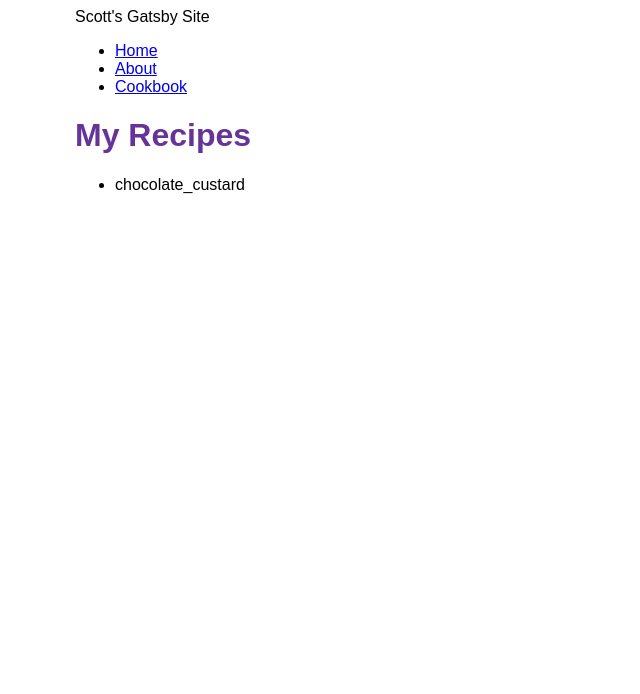
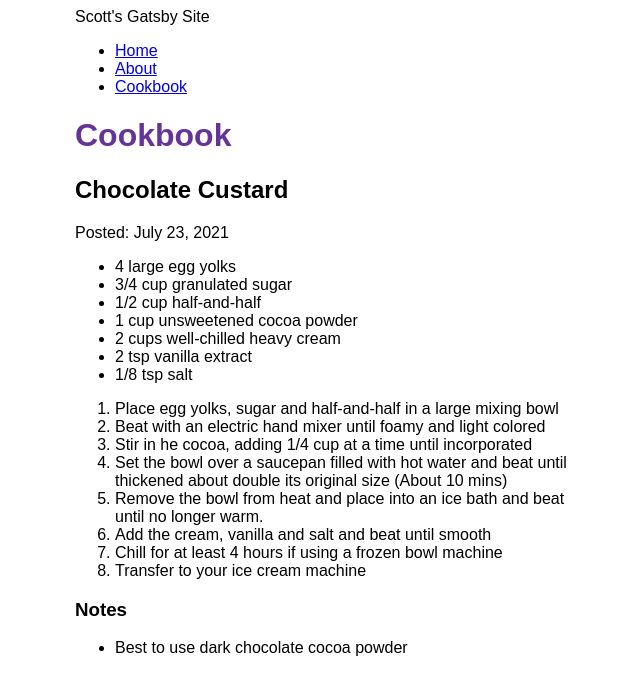
Before and after one commit to scottpopplewell/scottpopplewell.me, a Gatsby site: page /cookbook in a window 1280 px wide. Shown: the whole page, without its empty margins (315-955 px from the left). Built offline with nearby package versions, Linux system fonts and the light colour scheme; Gatsby itself is replaced by a stand-in of ours.

Commit message:
feat: adds mdx content to site

```diff
--- a/cookbook/chocolate_custard.mdx
+++ b/cookbook/chocolate_custard.mdx
@@ -1,7 +1,8 @@
-# Chocolate Custard
-
-*Size*: Makes about a quart
-
+---
+title: "Chocolate Custard"
+size: "Makes about a quart"
+date: "2021-07-23"
+---
 - 4 large egg yolks
 - 3/4 cup granulated sugar
 - 1/2 cup half-and-half
--- a/gatsby-config.js
+++ b/gatsby-config.js
@@ -13,6 +13,7 @@ module.exports = {
         name: `cookbook`,
         path: `${__dirname}/cookbook`,
       }
-    }
+    },
+    "gatsby-plugin-mdx",
   ],
 };
--- a/package.json
+++ b/package.json
@@ -14,8 +14,11 @@
     "clean": "gatsby clean"
   },
   "dependencies": {
+    "@mdx-js/mdx": "^1.6.22",
+    "@mdx-js/react": "^1.6.22",
     "gatsby": "^3.13.1",
     "gatsby-plugin-image": "^1.14.0",
+    "gatsby-plugin-mdx": "^2.14.0",
     "gatsby-plugin-sass": "^4.14.0",
     "gatsby-plugin-sharp": "^3.14.0",
     "gatsby-source-filesystem": "^3.14.0",
--- a/src/pages/cookbook.js
+++ b/src/pages/cookbook.js
@@ -1,31 +1,38 @@
 import * as React from 'react'
 import Layout from '../components/layout'
+import { MDXRenderer } from 'gatsby-plugin-mdx'
 import { graphql } from 'gatsby'
 
 const CookbookPage = ({ data }) => {
   return (
-    <Layout pageTitle="My Recipes">
-      <ul>
-        {
-          data.allFile.nodes.map(node => (
-            <li key={node.name}>
-              {node.name}
-            </li>
-          ))
-        }
-      </ul>
+    <Layout pageTitle="Cookbook">
+      {
+        data.allMdx.nodes.map((node) => (
+          <article key={node.id}>
+            <h2>{node.frontmatter.title}</h2>
+            <p>Posted: {node.frontmatter.date}</p>
+            <MDXRenderer>
+              {node.body}
+            </MDXRenderer>
+          </article>
+        ))
+      }
     </Layout>
   )
 }
 
 export const query = graphql`
   query {
-    allFile {
+    allMdx(sort: {fields: frontmatter___date, order: DESC}) {
       nodes {
-        name
+        frontmatter {
+          date(formatString: "MMMM D, YYYY")
+          title
+        }
+        id
+        body
       }
     }
   }
 `
-
 export default CookbookPage
```
Also changed, not shown: 1 other file.
